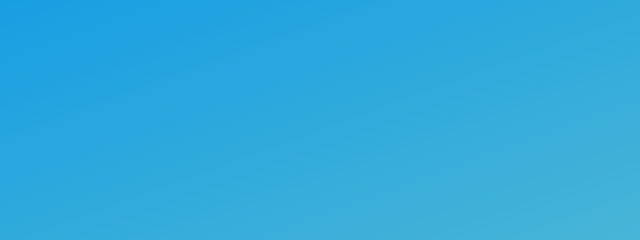
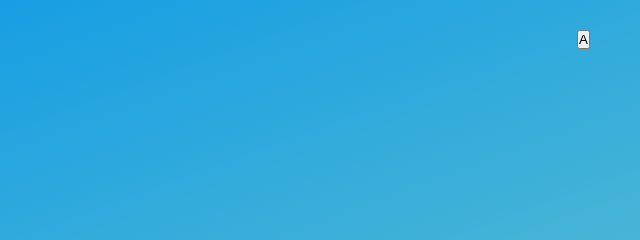
Before and after one commit to henrique1232H/projectGame, a plain HTML site: page index.html in a window 1280 px wide. Both pictures are taken after a click on the button "Iniciar". Shown: the top 240 px of the page, 640-1280 px from the left. Drawn offline with Linux system fonts and the light colour scheme.

Commit message:
modified:   index.html 	modified:   src/css/style.css 	modified:   src/js/menu.js

```diff
--- a/index.html
+++ b/index.html
@@ -36,6 +36,10 @@
 
     <main class="stage">
 
+        <form action="">
+            <button>A</button>
+        </form>
+
         <div class="mario" />
 
         <div class="floor"></div>
--- a/src/css/style.css
+++ b/src/css/style.css
@@ -70,6 +70,12 @@ form label {
     visibility: hidden;
 }
 
+.stage form {
+    text-align: end;
+    margin-right: 5rem;
+    padding-top: 3rem;
+}
+
 @keyframes jump {
     0% {
         transform: translateY(0);
--- a/src/js/menu.js
+++ b/src/js/menu.js
@@ -7,7 +7,7 @@ const menu = () => {
     takeQuerySelector.form.onsubmit = (e) => {
         e.preventDefault();
 
-        takeQuerySelector.audioStage.play();
+        //takeQuerySelector.audioStage.play();
         takeQuerySelector.stage.classList.remove("hide");
         takeQuerySelector.shadow.classList.add("hide")
 
```
